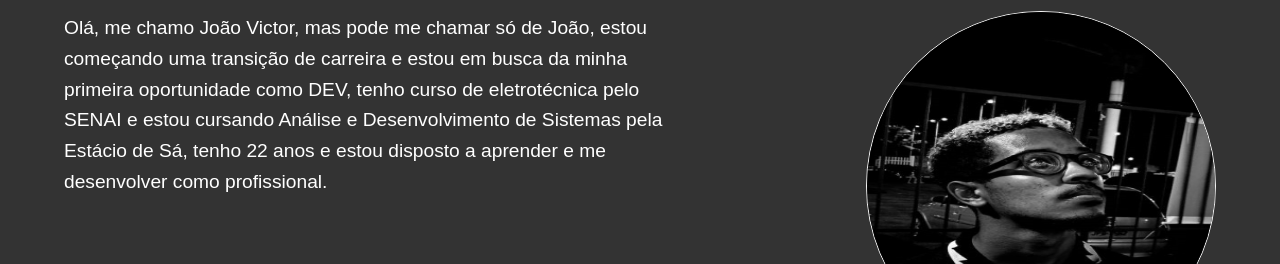
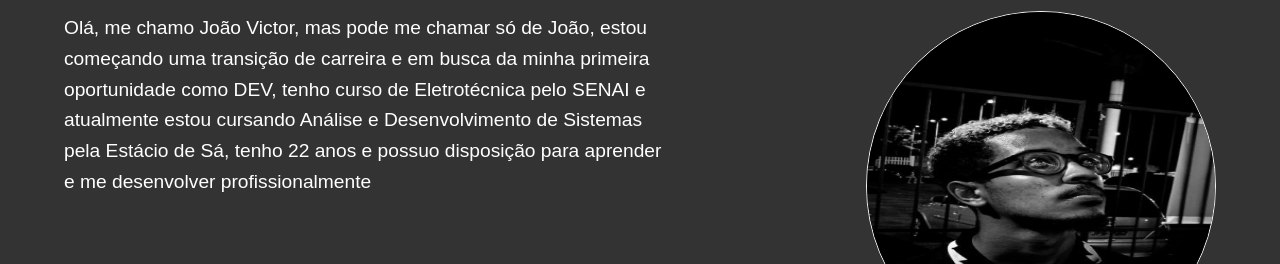
Before and after one commit to jvnc0107/portfolio, a plain HTML site: page index.html in a window 1280 px wide. Shown: the part 233-497 px from the top of the page. Drawn offline with Linux system fonts and the light colour scheme; a web font is replaced by a local one.

Commit message:
correção texto

```diff
--- a/index.html
+++ b/index.html
@@ -19,6 +19,7 @@
     <!--icons-->
     <script src="https://kit.fontawesome.com/dc19adfa01.js" crossorigin="anonymous" defer></script>
 </head>
+
 <body>
     <header>
         <h1>Dev. Joao</h1>
@@ -46,11 +47,10 @@
             <article class="text">
                 <h2>🙋🏽‍♀️ Sobre mim</h2>
                 <p>
-                    Olá,  me chamo João Victor, mas pode me chamar só de João, estou começando uma transição de
-                    carreira e estou em busca da minha primeira oportunidade como DEV, tenho curso de eletrotécnica
-                    pelo SENAI e estou cursando Análise e Desenvolvimento de Sistemas pela Estácio de Sá, tenho 22 anos
-                    e estou disposto a aprender e me desenvolver como profissional.
-
+                    Olá, me chamo João Victor, mas pode me chamar só de João, estou começando uma transição de carreira
+                    e em busca da minha primeira oportunidade como DEV, tenho curso de Eletrotécnica pelo SENAI e
+                    atualmente estou cursando Análise e Desenvolvimento de Sistemas pela Estácio de Sá, tenho 22 anos e
+                    possuo disposição para aprender e me desenvolver profissionalmente
                 </p>
 
 
@@ -59,15 +59,18 @@
                 <h2>👨🏽‍💻 Tecnologias</h2>
                 <div class="cards-container">
                     <div class="card">
-                        <a href="https://developer.mozilla.org/pt-BR/docs/Web/HTML" target="_blank"><img src="./img/techs/html5.png" alt="logo HTML"></a>
+                        <a href="https://developer.mozilla.org/pt-BR/docs/Web/HTML" target="_blank"><img
+                                src="./img/techs/html5.png" alt="logo HTML"></a>
                     </div>
 
                     <div class="card">
-                        <a href="https://developer.mozilla.org/pt-BR/docs/Web/CSS" target="_blank"><img src="./img/techs/css3.png" alt="logo CSS3"></a>
+                        <a href="https://developer.mozilla.org/pt-BR/docs/Web/CSS" target="_blank"><img
+                                src="./img/techs/css3.png" alt="logo CSS3"></a>
                     </div>
 
                     <div class="card">
-                        <a href="https://developer.mozilla.org/pt-BR/docs/Web/JavaScript" target="_blank"><img src="./img/techs/jslogo.png" alt="logo javascript"></a>
+                        <a href="https://developer.mozilla.org/pt-BR/docs/Web/JavaScript" target="_blank"><img
+                                src="./img/techs/jslogo.png" alt="logo javascript"></a>
                     </div>
 
 
```
Lines whose indentation alone changed are shown as unchanged.
